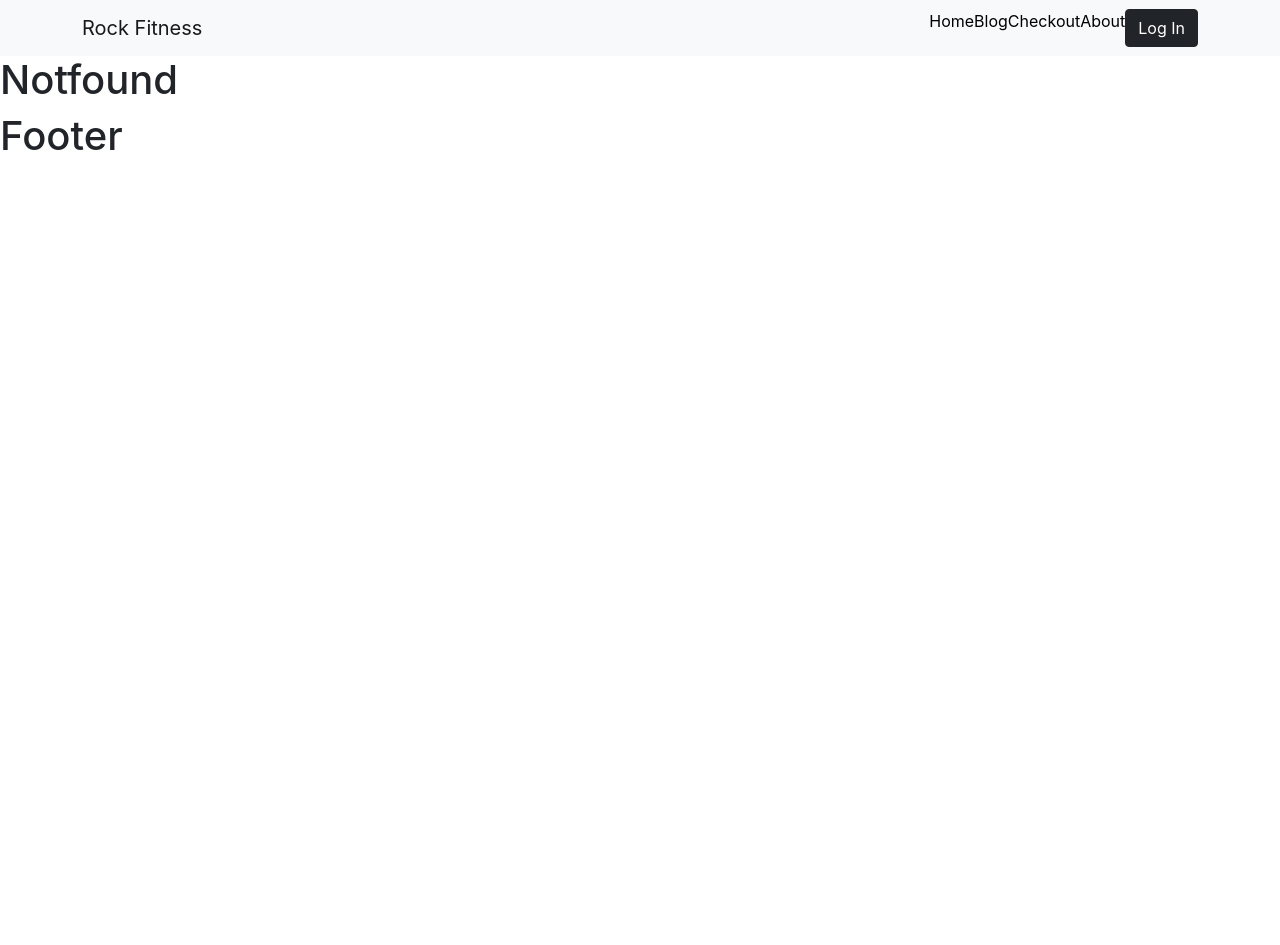
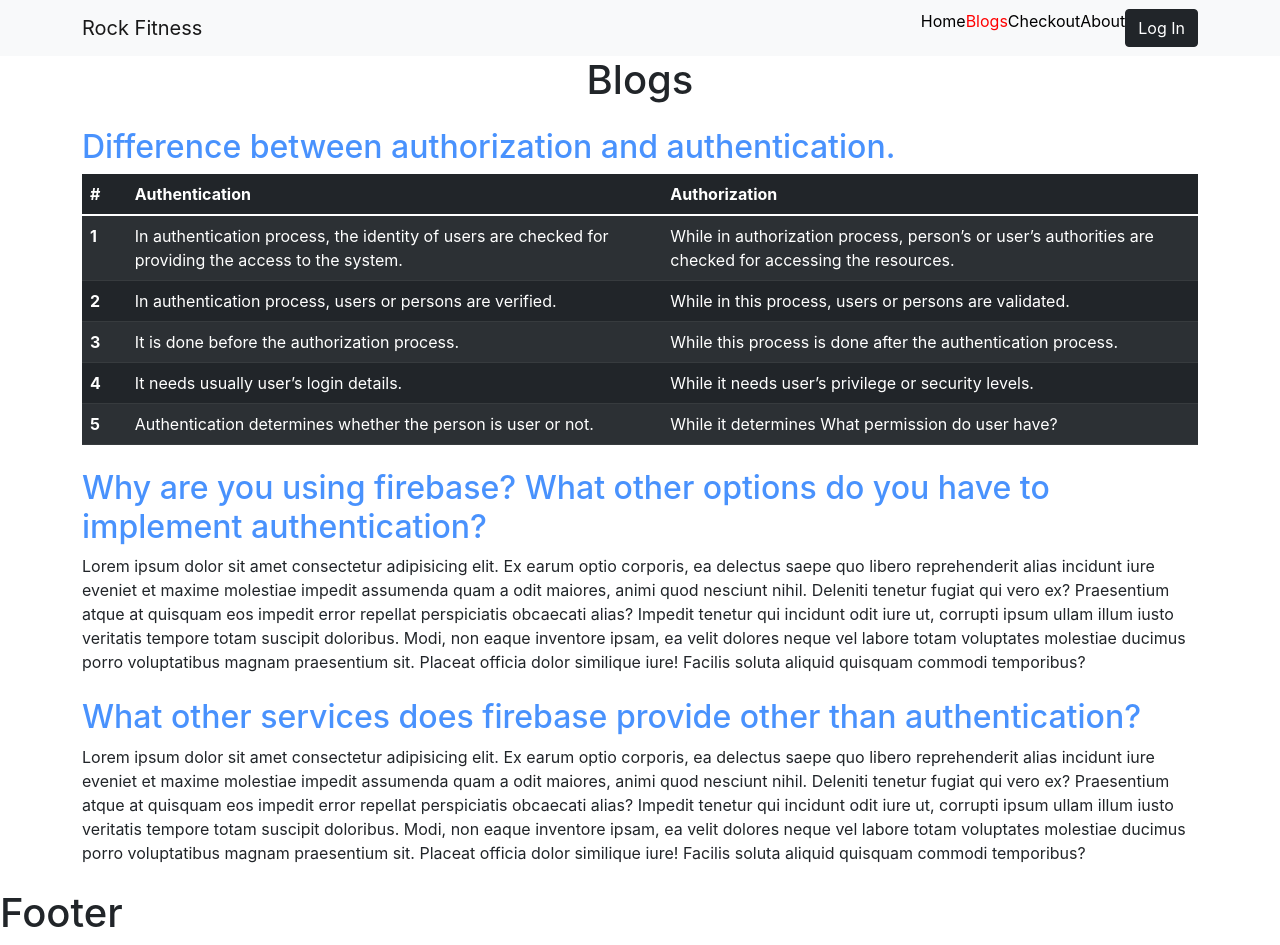
Before and after one commit to nurmdrafi/independent-service-provider, a React (Create React App) app: page /blogs in a window 1280 px wide. Before the commit the page ends 800 px from the top, so only its background shows below. Built offline with nearby package versions, Linux system fonts and the light colour scheme; no server answers.

Commit message:
content added in blogs

```diff
--- a/src/App.js
+++ b/src/App.js
@@ -3,7 +3,7 @@ import Header from "./components/Header/Header";
 import Footer from "./components/Footer/Footer";
 import Home from "./components/Home/Home";
 import About from "./components/About/About";
-import Blog from "./components/Blog/Blog";
+import Blogs from "./components/Blogs/Blog";
 import Checkout from "./components/Checkout/Checkout";
 import Login from "./components/Login/Login";
 import Signup from "./components/Signup/Signup";
@@ -20,7 +20,7 @@ function App() {
         <Route path="/" element={<Home></Home>}></Route>
         <Route path="/home" element={<Home></Home>}></Route>
         <Route path="/about" element={<About></About>}></Route>
-        <Route path="/blog" element={<Blog></Blog>}></Route>
+        <Route path="/blogs" element={<Blogs></Blogs>}></Route>
         <Route
           path="/checkout"
           element={
--- a/src/components/Blog/Blog.js
+++ /dev/null
@@ -1,11 +0,0 @@
-import React from 'react';
-
-const Blog = () => {
-    return (
-        <div>
-            <h1>Blog</h1>
-        </div>
-    );
-};
-
-export default Blog;
--- /dev/null
+++ b/src/components/Blogs/Blog.js
@@ -0,0 +1,90 @@
+import React from "react";
+
+const Blogs = () => {
+  return (
+    <div className="container">
+      <h1 className="text-center">Blogs</h1>
+      <div className="my-4">
+        <h2 className="text-primary opacity-75">
+          Difference between authorization and authentication.
+        </h2>
+
+        <table class="table table-striped table-dark">
+          <thead>
+            <tr>
+              <th scope="col">#</th>
+              <th scope="col" style={{width: '48%'}} >Authentication</th>
+              <th scope="col" style={{width: '48%'}} >Authorization</th>
+            </tr>
+          </thead>
+          <tbody>
+            <tr>
+              <th scope="row">1</th>
+              <td>In authentication process, the identity of users are checked for providing the access to the system.</td>
+              <td>While in authorization process, person’s or user’s authorities are checked for accessing the resources.</td>
+            </tr>
+            <tr>
+              <th scope="row">2</th>
+              <td>In authentication process, users or persons are verified.</td>
+              <td>While in this process, users or persons are validated.</td>
+            </tr>
+            <tr>
+              <th scope="row">3</th>
+              <td>It is done before the authorization process.</td>
+              <td>While this process is done after the authentication process.</td>
+            </tr>
+            <tr>
+              <th scope="row">4</th>
+              <td>It needs usually user’s login details.</td>
+              <td>While it needs user’s privilege or security levels.</td>
+            </tr>
+            <tr>
+              <th scope="row">5</th>
+              <td>Authentication determines whether the person is user or not.</td>
+              <td>While it determines What permission do user have?</td>
+            </tr>
+          </tbody>
+        </table>
+      </div>
+      <div className="my-4">
+        <h2 className="text-primary opacity-75">
+          Why are you using firebase? What other options do you have to
+          implement authentication?
+        </h2>
+        <p>
+          Lorem ipsum dolor sit amet consectetur adipisicing elit. Ex earum
+          optio corporis, ea delectus saepe quo libero reprehenderit alias
+          incidunt iure eveniet et maxime molestiae impedit assumenda quam a
+          odit maiores, animi quod nesciunt nihil. Deleniti tenetur fugiat qui
+          vero ex? Praesentium atque at quisquam eos impedit error repellat
+          perspiciatis obcaecati alias? Impedit tenetur qui incidunt odit iure
+          ut, corrupti ipsum ullam illum iusto veritatis tempore totam suscipit
+          doloribus. Modi, non eaque inventore ipsam, ea velit dolores neque vel
+          labore totam voluptates molestiae ducimus porro voluptatibus magnam
+          praesentium sit. Placeat officia dolor similique iure! Facilis soluta
+          aliquid quisquam commodi temporibus?
+        </p>
+      </div>
+      <div className="my-4">
+        <h2 className="text-primary opacity-75">
+          What other services does firebase provide other than authentication?
+        </h2>
+        <p>
+          Lorem ipsum dolor sit amet consectetur adipisicing elit. Ex earum
+          optio corporis, ea delectus saepe quo libero reprehenderit alias
+          incidunt iure eveniet et maxime molestiae impedit assumenda quam a
+          odit maiores, animi quod nesciunt nihil. Deleniti tenetur fugiat qui
+          vero ex? Praesentium atque at quisquam eos impedit error repellat
+          perspiciatis obcaecati alias? Impedit tenetur qui incidunt odit iure
+          ut, corrupti ipsum ullam illum iusto veritatis tempore totam suscipit
+          doloribus. Modi, non eaque inventore ipsam, ea velit dolores neque vel
+          labore totam voluptates molestiae ducimus porro voluptatibus magnam
+          praesentium sit. Placeat officia dolor similique iure! Facilis soluta
+          aliquid quisquam commodi temporibus?
+        </p>
+      </div>
+    </div>
+  );
+};
+
+export default Blogs;
--- a/src/components/Header/Header.js
+++ b/src/components/Header/Header.js
@@ -17,7 +17,7 @@ const Header = () => {
         <Navbar.Collapse id="basic-navbar-nav">
           <Nav className="ms-auto">
             <CustomLink to="/home">Home</CustomLink>
-            <CustomLink to="/blog">Blog</CustomLink>
+            <CustomLink to="/blogs">Blogs</CustomLink>
             <CustomLink to="/checkout">Checkout</CustomLink>
             <CustomLink to="/about">About</CustomLink>
             {user ? (
--- a/src/components/Home/Home.js
+++ b/src/components/Home/Home.js
@@ -2,7 +2,7 @@ import React from 'react';
 
 const Home = () => {
     return (
-        <div>
+        <div className='container'>
           <h1>This is Home</h1>
         </div>
     );
--- a/src/components/Login/Login.css
+++ b/src/components/Login/Login.css
@@ -75,15 +75,3 @@ input{
   text-decoration: none;
   cursor: pointer;
 }
-.form-container fieldset {
-  border: 0;
-  border-top: 1px solid rgba(149, 160, 167, 1);
-}
-.form-container legend {
-  text-align: center;
-  color: rgba(149, 160, 167, 1);
-  padding-left: 30px;
-  padding-right: 30px;
-  font-size: 18px;
-  line-height: 50px;
-}
--- a/src/components/Login/Login.js
+++ b/src/components/Login/Login.js
@@ -26,7 +26,12 @@ const Login = () => {
   const [sendPasswordResetEmail, sending, resetPasswordError] =
     useSendPasswordResetEmail(auth);
 
-  const [signInWithGoogle, googleSignInUser, googleSignInLoading, googleSignInError] = useSignInWithGoogle(auth);
+  const [
+    signInWithGoogle,
+    googleSignInUser,
+    googleSignInLoading,
+    googleSignInError,
+  ] = useSignInWithGoogle(auth);
 
   const handleEmail = (e) => {
     const checkEmail = /^\w+([.-]?\w+)*@\w+([.-]?\w+)*(\.\w{2,3})+$/;
@@ -88,11 +93,11 @@ const Login = () => {
       toastId: "resetPasswordError",
     });
   }
-  if (googleSignInError){
+  if (googleSignInError) {
     const message = googleSignInError.message;
     toast.error(message, {
-      toastId: "googleSignInError"
-    })
+      toastId: "googleSignInError",
+    });
   }
   return (
     <div className="form-container">
@@ -122,7 +127,7 @@ const Login = () => {
               id="password"
               required
             />
-            <p className="form-link mt-3" onClick={resetPassword}>
+            <p className="form-link mt-3 mb-0" onClick={resetPassword}>
               Forget Password?
             </p>
             {password.error && (
@@ -138,12 +143,18 @@ const Login = () => {
             </Link>
           </p>
 
-          <fieldset>
-            <legend>or</legend>
-          </fieldset>
+          <div className="d-flex align-items-center">
+            <div style={{ height: "1px" }} className="bg-secondary w-50"></div>
+            <p className="mt-2 px-2">Or</p>
+            <div style={{ height: "1px" }} className="bg-secondary w-50"></div>
+          </div>
           <ToastContainer />
         </form>
-        <button className="google-btn" type="submit" onClick={() => signInWithGoogle()}>
+        <button
+          className="google-btn"
+          type="submit"
+          onClick={() => signInWithGoogle()}
+        >
           <img src={googleLogo} alt="" /> Continue With Google
         </button>
       </div>
--- a/src/components/Signup/Signup.js
+++ b/src/components/Signup/Signup.js
@@ -164,9 +164,11 @@ const SignUp = () => {
               Login
             </Link>
           </p>
-          <fieldset>
-            <legend>or</legend>
-          </fieldset>
+          <div className="d-flex align-items-center">
+            <div style={{ height: "1px" }} className="bg-secondary w-50"></div>
+            <p className="mt-2 px-2">Or</p>
+            <div style={{ height: "1px" }} className="bg-secondary w-50"></div>
+          </div>
           <ToastContainer />
         </form>
         <button className="google-btn" type="submit" onClick={() => signInWithGoogle()}>
```
